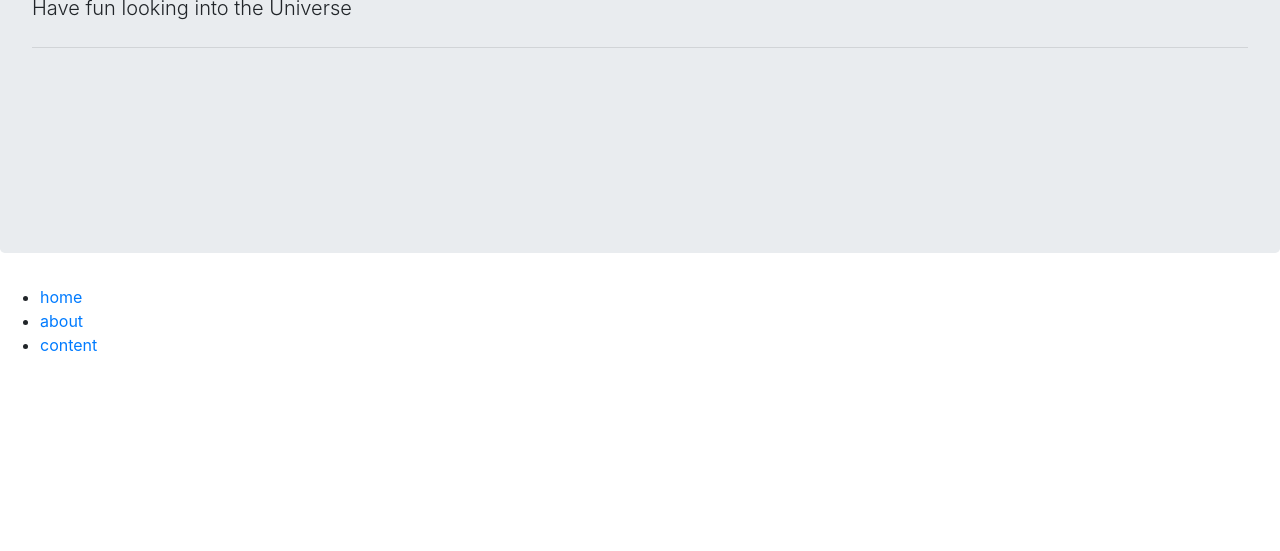
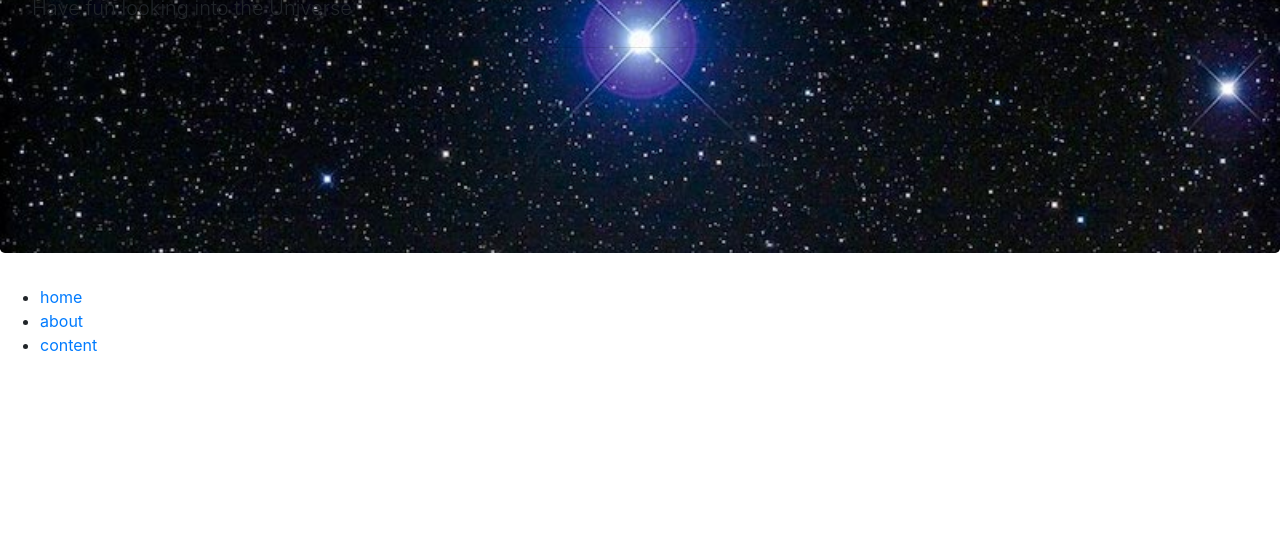
Before and after one commit to Zicky78/collab-practice, a plain HTML site: page index.html in a window 1280 px wide. Shown: the part 249-800 px from the top of the page. Drawn offline with nearby package versions, Linux system fonts and the light colour scheme.

Commit message:
fixed background img

```diff
--- a/css/styles.css
+++ b/css/styles.css
@@ -1,4 +1,5 @@
 .jumbotron{
     height: 400px;
-    background-image: url "../img/starbackground.jpg";
+    background: url("../img/starbackground.jpg") center center no-repeat;
+    background-size: cover;
 }
```
